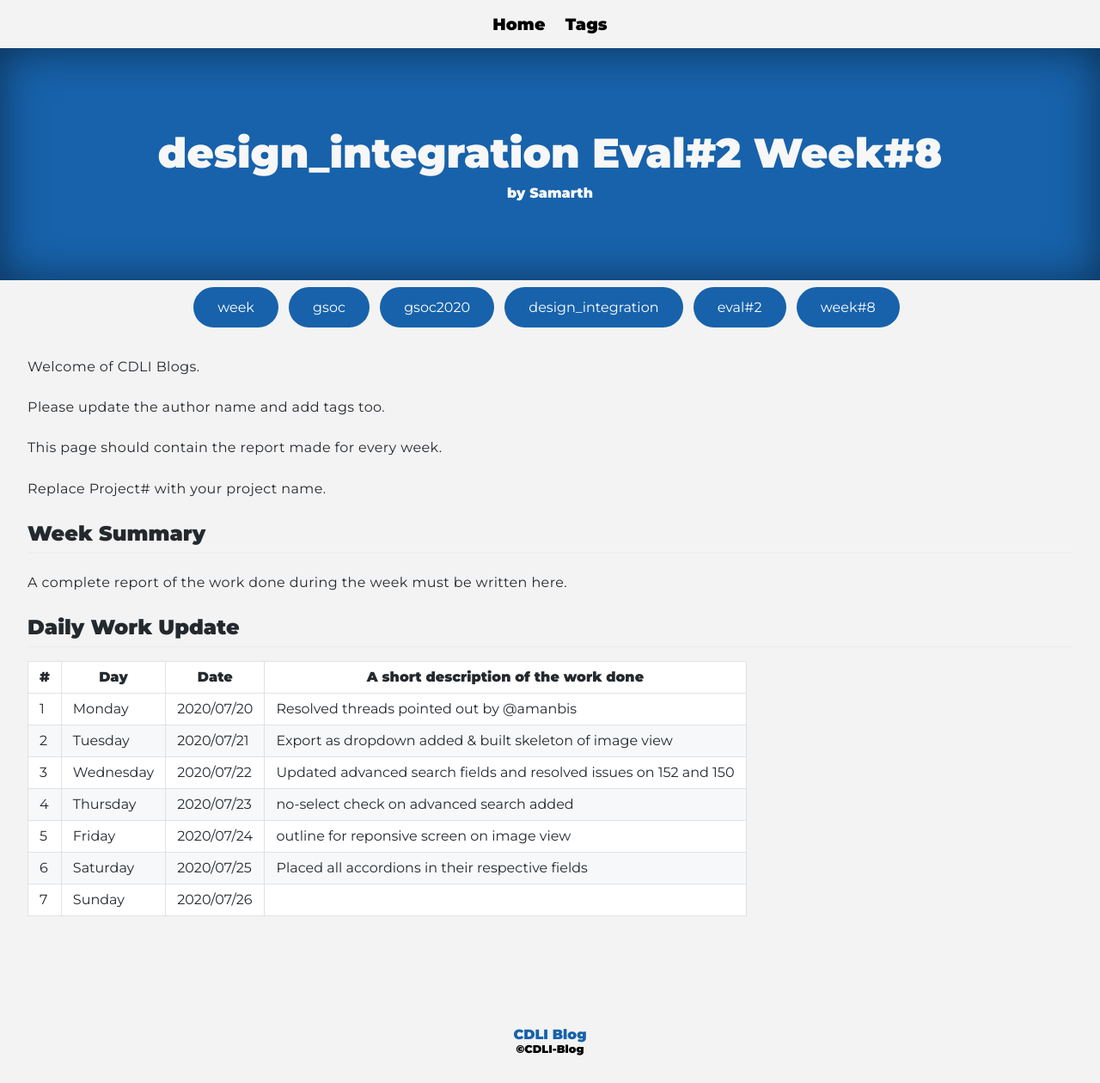
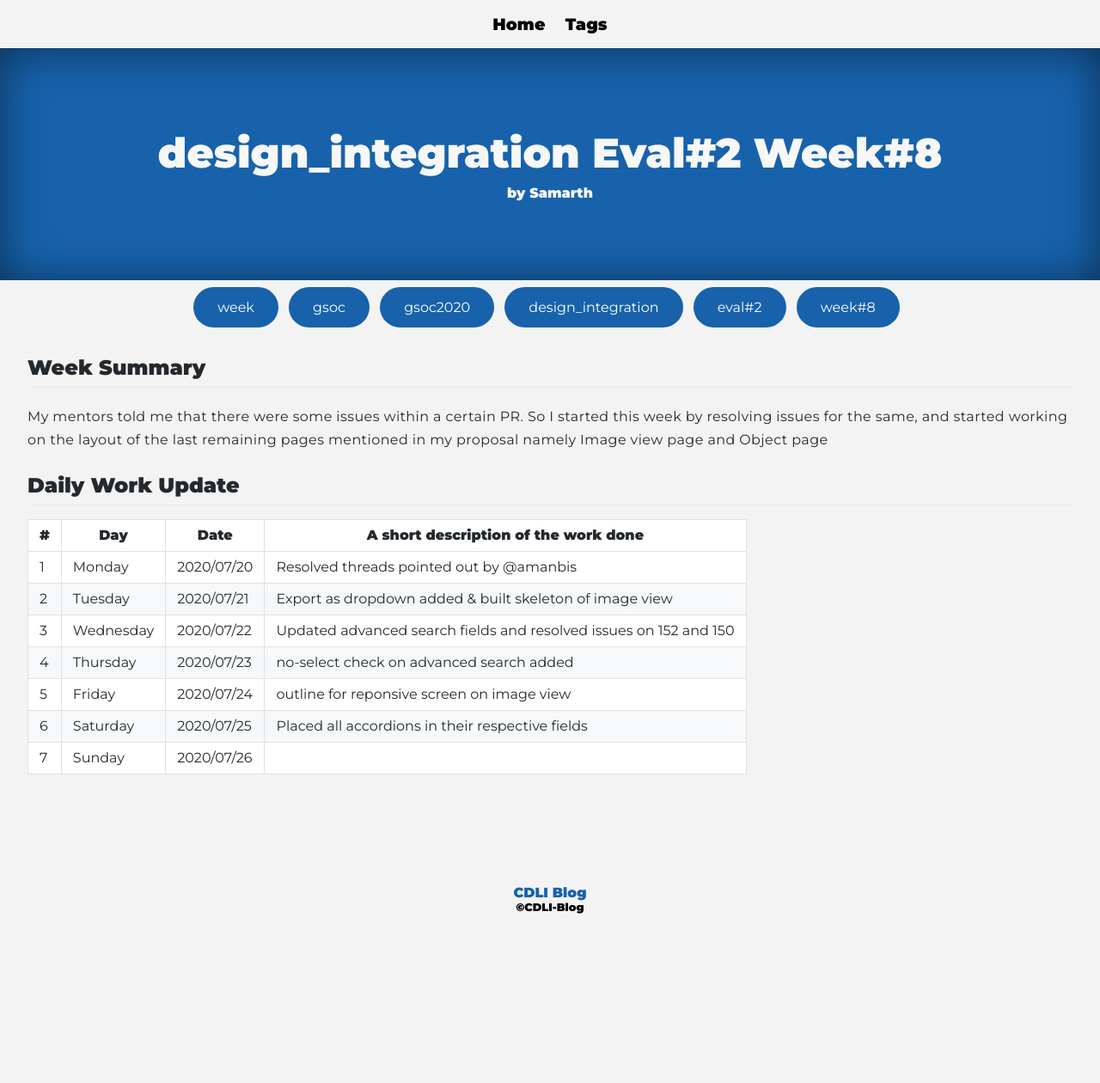
Before and after one commit to cdli-gh/blog, a Jekyll site: the page built from _blog/gsoc20/design_integration/posts/09_week8.md, in a window 1280 px wide. Shown: the whole page at 86% size. Built offline with Jekyll 4.4.1, drawn with Linux system fonts in a browser that asks for light colours; Markdown is read by kramdown in place of the engine named in the settings; after the commit the page ends 1095 px from its top, so only the background shows below that.

Commit message:
Update 09_week8.md

```diff
--- a/_blog/gsoc20/design_integration/posts/09_week8.md
+++ b/_blog/gsoc20/design_integration/posts/09_week8.md
@@ -4,17 +4,10 @@ title: design_integration Eval#2 Week#8
 author: "Samarth"
 tags: ["week","gsoc","gsoc2020","design_integration","eval#2","week#8"]
 ---
-Welcome of CDLI Blogs.
-
-Please update the author name and add tags too.
-
-This page should contain the report made for every week.
-
-Replace Project# with your project name.
-
 ## Week Summary
-
-A complete report of the work done during the week must be written here.
+My mentors told me that there were some issues within a certain PR. So I started this week
+by resolving issues for the same, and started working on the layout of the last remaining pages mentioned in my proposal namely
+Image view page and Object page
 
 
 ## Daily Work Update
```
